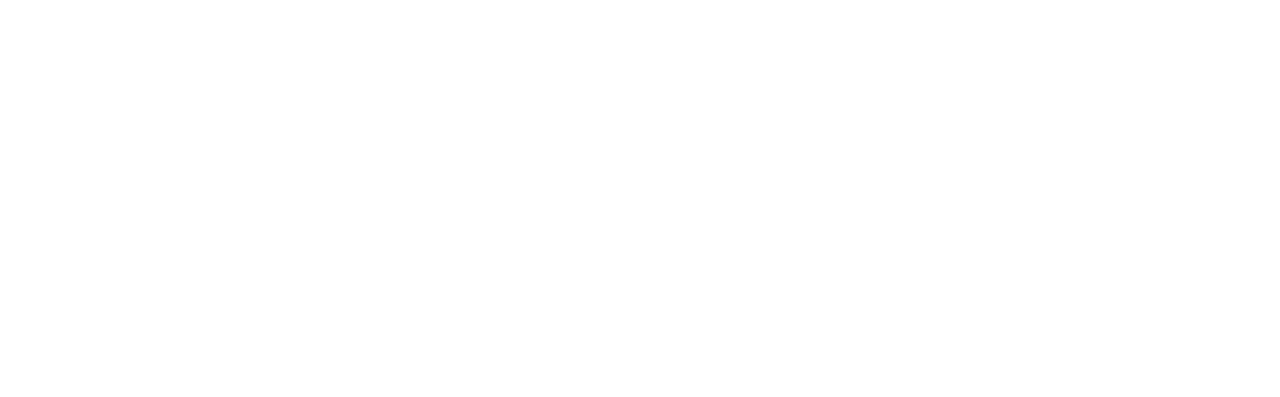
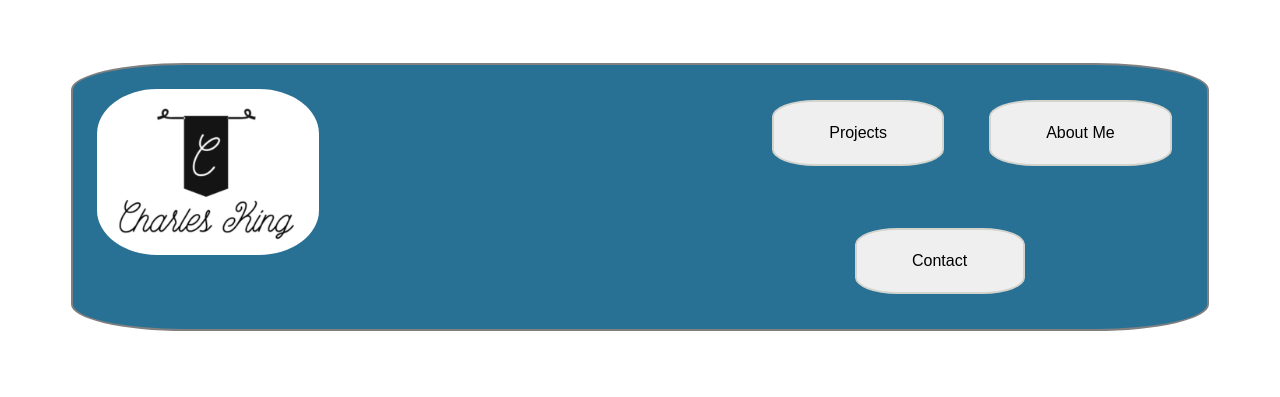
Before and after one commit to cwadeking/mobileFirstPortfolioSite, a plain HTML site: page aboutMe.html in a window 1280 px wide. Drawn offline with Linux system fonts and the light colour scheme.

Commit message:
created navigation for all buttons and made logo into a clickable button as well

```diff
--- a/aboutMe.html
+++ b/aboutMe.html
@@ -0,0 +1,22 @@
+<!DOCTYPE html>
+<html>
+        <head>
+            <meta charset="UTF-8">
+            <title>Worlds Most Modest Developer!</title>
+            <meta name = "description" content = "Worlds most modest web developer for hire. A portfolio of my works. Contracts big or small.">
+            <meta name ="keywords" content = "Charles King, Web development, software development, contractor, Portfolio">
+            <meta name = "author" content = "Charles W. King">
+            <link rel="stylesheet" href="styles.css">
+        </head>
+
+        <body>
+            <div class = "row" id = "header">
+                <div class = "column">
+                    <a href = 'landingPage.html'"><img id = "logo_image" src = "logo.png" alt = "Charles King Logo"></a>
+                    <button id = "about_me" onclick = "window.location.href = 'aboutMe.html'">About Me</button>
+                    <button id = "projects" onclick = "window.location.href = 'projects.html'">Projects</button>
+                    <button id = "contact_me" onclick = "window.location.href = 'contact.html'">Contact</button>
+                </div>
+            </div>
+        </body>
+</html>
```
Also changed, not shown: contact.html (+22 -0 lines), landingPage.html (+4 -4 lines), projects.html (+22 -0 lines).
